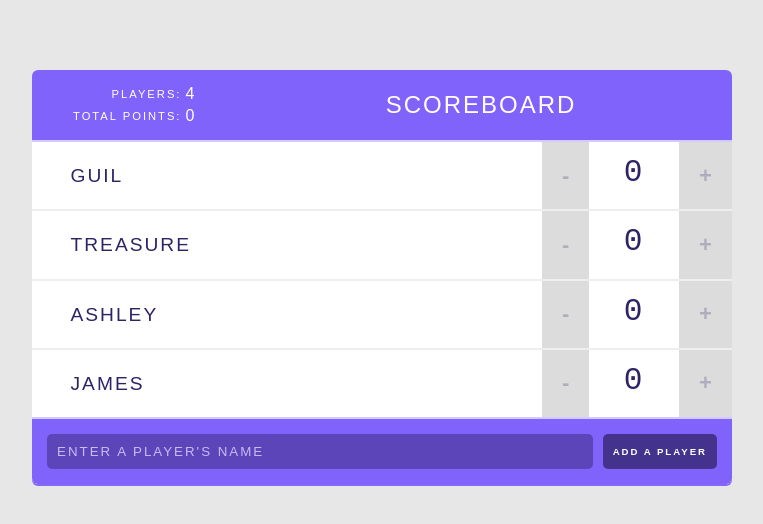
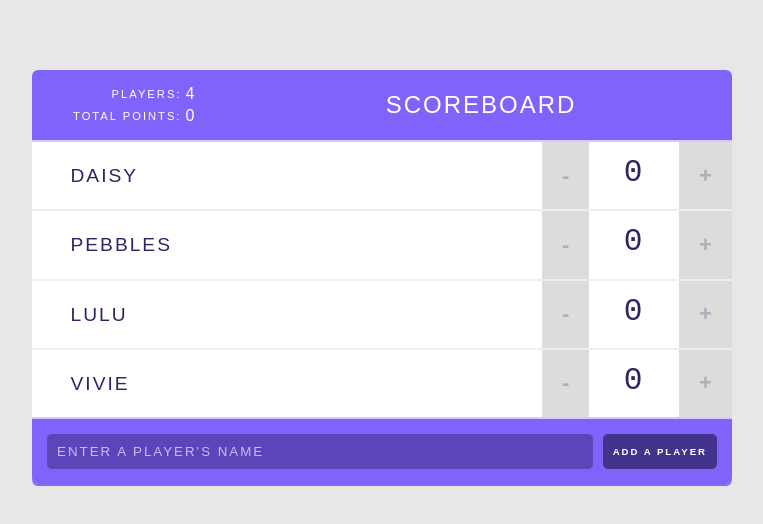
Before and after one commit to greglp/react-practice-course, a React (Create React App) app: page / in a window 1280 px wide. Shown: the top 524 px of the page, without its empty margins (258-1021 px from the left). Built offline with nearby package versions, Linux system fonts and the light colour scheme.

Commit message:
Added a CB to send state of players back up to App

```diff
--- a/src/components/AddPlayerForm.js
+++ b/src/components/AddPlayerForm.js
@@ -10,10 +10,15 @@ class AddPlayerForm extends Component {
         this.setState({ value: e.target.value });
     }
 
+    handeSubmit = (e) => {
+        e.preventDefault();
+        this.props.addPlayer(this.state.value);
+        this.setState({ value: ''});
+    }
+
     render() {
-        console.log(this.state.value);
         return (
-            <form>
+            <form onSubmit={this.handeSubmit}>
                 <input
                     type="text"
                     value={this.state.value}
@@ -25,7 +30,6 @@ class AddPlayerForm extends Component {
                     type="submit"
                     value="Add a Player"
                 />
-
             </form>
         );
     }
--- a/src/components/App.js
+++ b/src/components/App.js
@@ -7,32 +7,49 @@ class App extends Component {
   state = {
     players: [
       {
-        name: "Guil",
+        name: "Daisy",
         score: 0,
         id: 1
       },
       {
-        name: "Treasure",
+        name: "Pebbles",
         score: 0,
         id: 2
       },
       {
-        name: "Ashley",
+        name: "Lulu",
         score: 0,
         id: 3
       },
       {
-        name: "James",
+        name: "Vivie",
         score: 0,
         id: 4
       }
     ]
   };
 
+  //player id counter
+
+  prevPlayerId = 4;
+
   handleScoreChange = (index, delta) => {
     this.setState( prevState => ({
       score: prevState.players[index].score += delta
     }));
+  }
+
+  handleAddPlayer = (name) => {
+    this.setState({
+      players: [
+        ...this.state.players,
+        {
+          name,
+          score: 0,
+          id: this.prevPlayerId += 1
+        }
+      ]
+    });
   }
 
   handleRemovePlayer = (id) => {
@@ -64,7 +81,7 @@ class App extends Component {
 
           />
         )}
-        <AddPlayerForm />
+        <AddPlayerForm addPlayer={this.handleAddPlayer} />
       </div>
     );
   }
```
